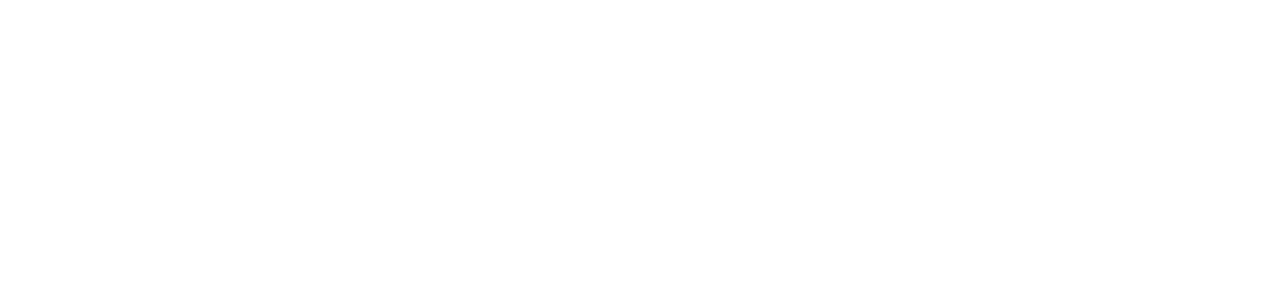
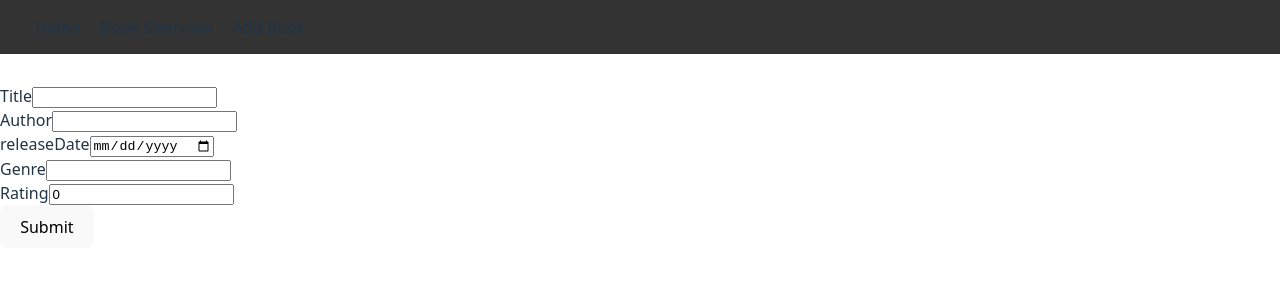
Before and after one commit to D3nic33/BookApplication-React-TS, a React (Vite) app in the folder BookApplication-React-TS/bookapplication-react-ts.client/: page /addBook in a window 1280 px wide. Before the commit this address had no page. Shown: the top 300 px of the page. Built offline with nearby package versions, Linux system fonts and the light colour scheme.

Commit message:
Did more than menu, made sure adding books works and showing books works

```diff
--- a/BookApplication-React-TS/bookapplication-react-ts.client/src/App.tsx
+++ b/BookApplication-React-TS/bookapplication-react-ts.client/src/App.tsx
@@ -1,6 +1,7 @@
 import './App.css';
 import BookOverview from '../src/Pages/Book/BooksOverview.tsx'
 import Home from '../src/Pages/Home/HomePage.tsx'
+import AddBook from '../src/Components/Books/AddBook.tsx'
 import { BrowserRouter as Router, Routes, Route } from 'react-router-dom';
 
 function App() {
@@ -9,6 +10,7 @@
             <Routes>
                 <Route path="/" element={<Home />} />
                 <Route path="/bookOverview" element={<BookOverview />} />
+                <Route path="/addBook" element={<AddBook />} />
             </Routes>
         </Router>
     );
--- /dev/null
+++ b/BookApplication-React-TS/bookapplication-react-ts.client/src/Components/Books/AddBook.tsx
@@ -0,0 +1,123 @@
+import { useState } from 'react';
+import '../../App.css';
+import DefaultLayout from '../../Layouts/DefaultLayout';
+
+interface Book {
+    title: string;
+    author: string;
+    releaseDate: Date;
+    genre: string;
+    rating: number;
+}
+
+function AddBook() {
+    const [book, setBook] = useState<Book>({
+        title: "",
+        author: "",
+        releaseDate: new Date,
+        genre: "",
+        rating: 0.0,
+    });
+
+    const handleChange = (event: React.ChangeEvent<HTMLInputElement>) => {
+        const { name, value } = event.target;
+        setBook((prevData) => ({
+            ...prevData,
+            [name]: value,
+        }));
+    };
+
+    const handleSubmit = (event: React.FormEvent<HTMLFormElement>) => {
+        event.preventDefault(); // Prevent default form submission behavior
+
+        addBookData(book);
+
+        setBook({ title: "", author: "", releaseDate: new Date, genre: "", rating: 0.0 });
+    };
+
+    const contents =
+        <div>
+            <form onSubmit={handleSubmit}>
+                <div>
+                    <label>Title</label>
+                    <input
+                        type="text"
+                        id="title"
+                        name="title"
+                        value={book.title}
+                        onChange={handleChange}
+                        required
+                    />
+
+                </div>
+                <div>
+                    <label>Author</label>
+                    <input
+                        type="text"
+                        id="author"
+                        name="author"
+                        value={book.author}
+                        onChange={handleChange}
+                        required
+                    />
+
+                </div>
+                <div>
+                    <label>releaseDate</label>
+                    <input
+                        type="date"
+                        id="releaseDate"
+                        name="releaseDate"
+                        value={book.releaseDate}
+                        onChange={handleChange}
+                        required
+                    />
+
+                </div>
+                <div>
+                    <label>Genre</label>
+                    <input
+                        type="text"
+                        id="genre"
+                        name="genre"
+                        value={book.genre}
+                        onChange={handleChange}
+                        required
+                    />
+
+                </div>
+                <div>
+                    <label>Rating</label>
+                    <input
+                        type="number"
+                        id="rating"
+                        name="rating"
+                        value={book.rating}
+                        onChange={handleChange}
+                        required
+                    />
+
+                </div>
+                <button type="submit">Submit</button>
+            </form>
+        </div>
+
+    return (
+        <div>
+            <DefaultLayout>{contents}</DefaultLayout>
+        </div>
+    );
+
+    async function addBookData(newbook: Book) {
+        const response = await fetch('api/Books', {
+            method: "post",
+            headers: {
+                'Accept': 'application/json',
+                'Content-Type': 'application/json'
+            },
+            body: JSON.stringify(newbook)
+        });
+    }
+}
+
+export default AddBook;
--- a/BookApplication-React-TS/bookapplication-react-ts.client/src/Components/Menu/Menu.tsx
+++ b/BookApplication-React-TS/bookapplication-react-ts.client/src/Components/Menu/Menu.tsx
@@ -2,7 +2,8 @@
 
 const navigation = [
     { name: 'Home', href: '/'},
-    { name: 'Book Overview', href: "/bookOverview"}
+    { name: 'Book Overview', href: "/bookOverview" },
+    { name: 'Add Book', href: "/addBook" }
 ]
 
 const Menu = () => (
--- a/BookApplication-React-TS/bookapplication-react-ts.client/src/Pages/Book/BooksOverview.tsx
+++ b/BookApplication-React-TS/bookapplication-react-ts.client/src/Pages/Book/BooksOverview.tsx
@@ -17,8 +17,8 @@
     }, []);
 
     const contents = books.length == 0
-        ? <p><em>Loading... Please refresh once the ASP.NET backend has started. See <a href="https://aka.ms/jspsintegrationreact">https://aka.ms/jspsintegrationreact</a> for more details.</em></p>
-        : <table className="table table-striped" aria-labelledby="tableLabel">
+        ? <p>Geen data</p>
+        : <table id="myForm" className="table table-striped" aria-labelledby="tableLabel">
             <thead>
                 <tr>
                     <th>Title</th>
@@ -48,7 +48,13 @@
     );
 
     async function populateBookData() {
-        const response = await fetch('api/Books');
+        const response = await fetch('api/Books', {
+            method: "get",
+            headers: {
+                'Accept': 'application/json',
+                'Content-Type': 'application/json'
+            },
+        });
         if (response.ok) {
             const data = await response.json();
             setBooks(data);
```
Also changed, not shown: 2 other files (tests, documents, lock files or other folders).
